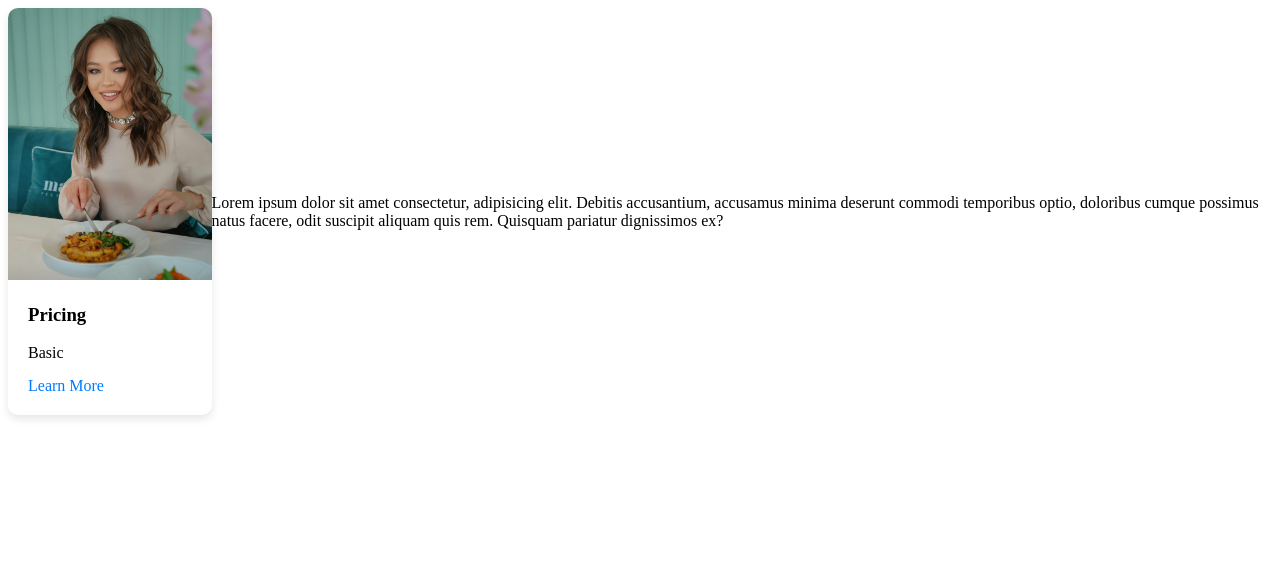
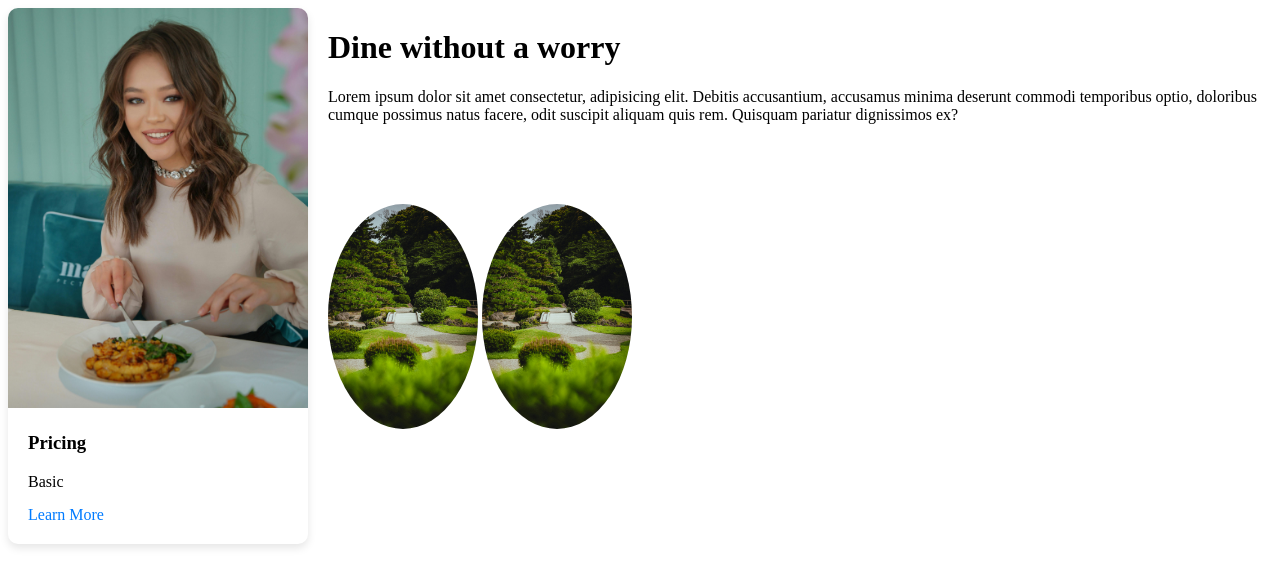
Before and after one commit to Bravyn/mocha, a Django app: page /polkadot/services in a window 1280 px wide. Shown: the top 587 px of the page. Run offline with Django 5.2, Linux system fonts and the light colour scheme.

```diff
--- a/mocha/polkadot/templates/services.html
+++ b/mocha/polkadot/templates/services.html
@@ -18,10 +18,20 @@
                 <a href="#"> Learn More</a>
             </div>
         </div>
+        <div class="divider">
+
+        </div>
+
         <div class="main-section">
+            <h1>Dine without a worry</h1>
             Lorem ipsum dolor sit amet consectetur, adipisicing elit. Debitis accusantium, accusamus minima deserunt
             commodi temporibus optio, doloribus cumque possimus natus facere, odit suscipit aliquam quis rem. Quisquam
             pariatur dignissimos ex?
+        <div class="footer">
+            <img src = "{% static '/assets/m2.jpg' %}", alt = "footer image">
+            <img src = "{% static '/assets/m2.jpg' %}", alt = "footer image">
+
+        </div>
         </div>
 
     </div>
@@ -30,13 +40,17 @@
 
 </body>
 <style>
-    .container{
+    .container {
         display: flex;
-        align-items: center;
-        justify-content:space-around;
+        justify-content: space-between;
+
     }
+
+
     .card {
-        width: 300px;
+        margin-right: 20px;
+        width: 100%;
+        max-width: 300px;
         border-radius: 10px;
         box-shadow: 0 4px 8px rgba(0, 0, 0, 0.1);
         overflow: hidden;
@@ -63,6 +77,22 @@
         text-decoration: none;
         color: #007bff
     }
+    .footer{
+        margin-top: 80px;
+
+    }
+    .footer img{
+        width: 150px;
+        border-radius: 50%;
+    }
+
+    /* Media query for smaller screens */
+    @media screen and (max-width: 768px) {
+        .card {
+            max-width: 100%;
+            /* Adjust maximum width for smaller screens */
+        }
+    }
 </style>
 
 </html>
```
